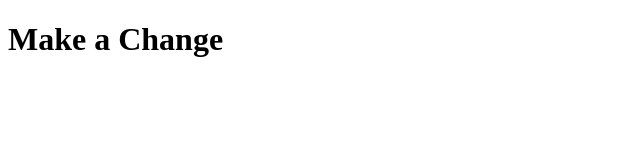
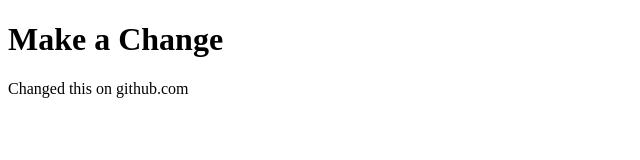
Before and after one commit to adamISheff/git-testing, a plain HTML site: page index.html in a window 1280 px wide. Shown: the whole page, without its empty margins (0-640 px from the left). Drawn offline with Linux system fonts and the light colour scheme.

Commit message:
Added <p> tag

```diff
--- a/index.html
+++ b/index.html
@@ -7,5 +7,6 @@
 </head>
 <body>
     <h1>Make a Change</h1>
+    <p>Changed this on github.com</p>
 </body>
 </html>
```
